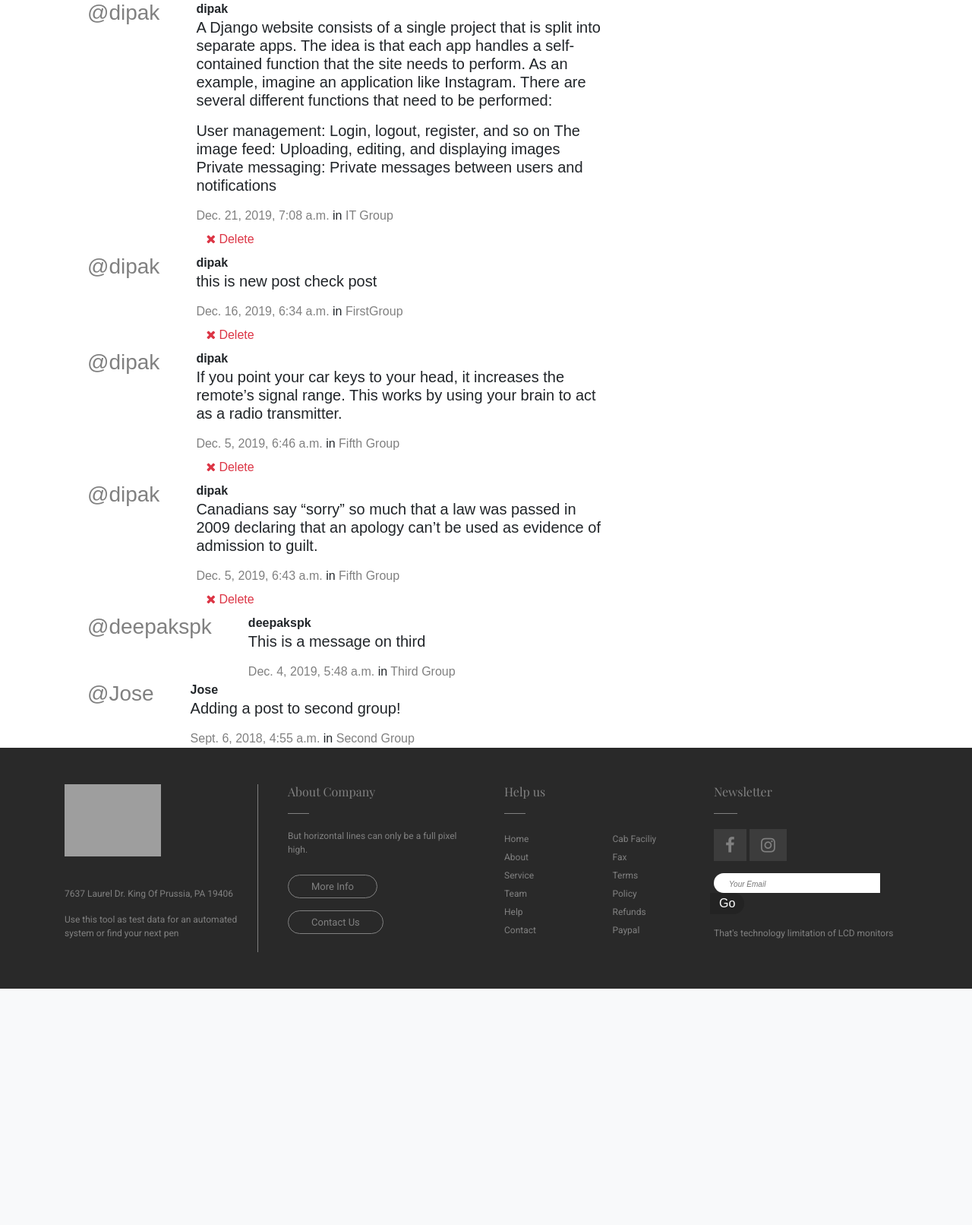
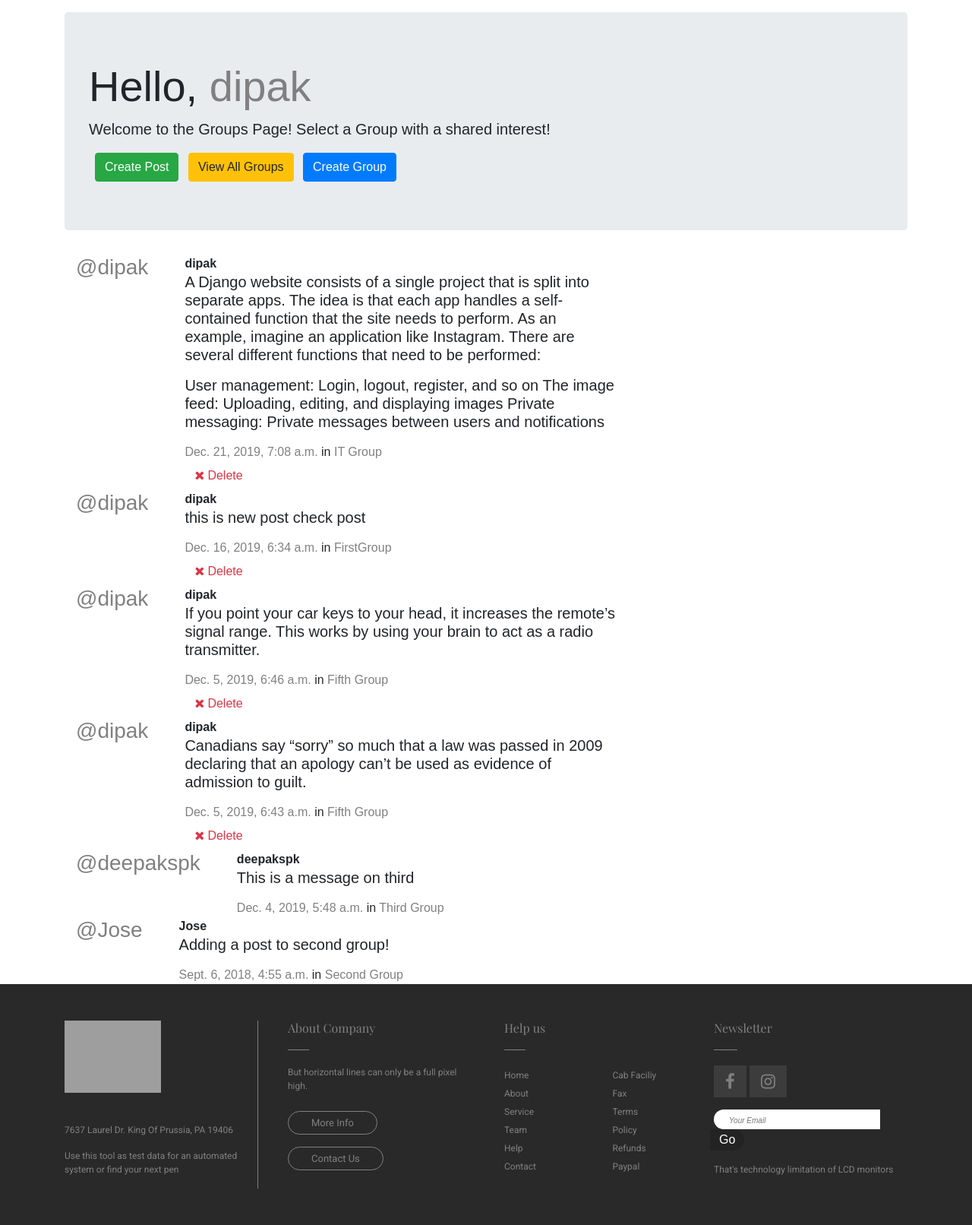
Before and after one commit to deepakspk/social, a Django app: page /posts/ in a window 1280 px wide. Shown: the part 80-1692 px from the top of the page at 76% size. Before the commit the page ends 1381 px from the top, so only its background shows below. Run offline with Django 3.2, Linux system fonts and the light colour scheme; a user stored in the database is signed in; data comes from the database, SQL or seed files in the repository; both versions use the stored data as it was after the commit; some libraries are stand-ins or nearby versions; grey boxes are pictures that could not be loaded.

Commit message:
second commit

```diff
--- a/posts/views.py
+++ b/posts/views.py
@@ -15,7 +15,7 @@ from django.contrib.auth import get_user_model
 User = get_user_model()
 
 class PostListView(SelectRelatedMixin, generic.ListView):
-    template_name = 'nursesApp/index.html'
+    template_name = 'index.html'
     model = models.Post
     select_related = ("user", "group")
     context_object_name = 'post_list'
@@ -24,6 +24,7 @@ class PostListView(SelectRelatedMixin, generic.ListView):
         return models.Post.objects.all()
 
 class PostList(SelectRelatedMixin, generic.ListView):
+    template_name = 'index.html'
     model = models.Post
     select_related = ("user", "group")
     context_object_name = 'post_list'
--- a/simplesocial/urls.py
+++ b/simplesocial/urls.py
@@ -15,15 +15,17 @@ Including another URLconf
 """
 from django.contrib import admin
 from django.urls import path, include
-from nursesApp import views
+# from nursesApp import views
+from posts import views
 from django.conf import settings
 from django.conf.urls.static import static
 
 urlpatterns = [
-    path('', views.IndexView.as_view(), name="index"),
+    path('', views.PostList.as_view(), name="index"),
+    path('allposts', views.PostList.as_view(), name="all"),
     path('admin/', admin.site.urls),
-    path('test/', views.TestPage.as_view(), name="test"),
-    path('thanks/', views.ThanksPage.as_view(), name="thanks"),
+    # path('test/', views.TestPage.as_view(), name="test"),
+    # path('thanks/', views.ThanksPage.as_view(), name="thanks"),
     path('nurses/', include("nursesApp.urls", namespace="nurses")),
     path('accounts/', include("accounts.urls", namespace="accounts")),
     path('accounts/', include("django.contrib.auth.urls")),
--- a/templates/index.html
+++ b/templates/index.html
@@ -1,36 +1,34 @@
-{% extends "base.html" %}
-  {% load staticfiles %}
-    {% block content %}
+{% extends "posts/post_base.html" %}
+{% load staticfiles %}
+{% block content %}<p></p>
+<div class="jumbotron">
+  <div class="content">
+		{% if user.is_authenticated %}
+		<h1 class="display-4">Hello, <a href="{% url 'posts:for_user' username=user.username %}">{{user.username }}</a>
+    </h1>
+    {% endif %}
 
-  <div class="jumbotron">
+	</div>
 
-    <h1 class="display-4">Welcome to Nurses App Page!!</h1>
-    <p class="lead">This is a simple hero unit, a simple jumbotron-style component for calling extra attention to featured content or information.</p>
+    {% if user.is_authenticated %}
+      <p class="lead">Welcome to the Groups Page! Select a Group with a shared interest!</p>
+      <a class="btn btn-success my-20 my-sm-0 ml-2" href="{% url 'posts:create' %}" class="btn btn-simple">Create Post</a>
+      <a class="btn btn-warning my-20 my-sm-0 ml-2" href="{% url 'groups:all' %}" class="btn btn-simple">View All Groups</a>
+      <a class="btn btn-primary my-20 my-sm-0 ml-2" href="{% url 'groups:create' %}" class="btn btn-simple">Create Group</a>
+    {% else %}
 
-    <a class="btn btn-primary btn-lg" href="{% url 'nursesApp:members' %}" role="button">Members</a>
-    <a class="btn btn-warning btn-lg" href="{% url 'nursesApp:contributors' %}" role="button">Contributors</a>
-    <a class="btn btn-success btn-lg" href="{% url 'nursesApp:winners' %}" role="button">Winners</a>
+    <h1 class="display-4">Please Login !!</h1>
+    <a class="btn btn-primary btn-lg" href="{% url 'accounts:login' %}" role="button">Login</a>
 
-  </div>
-  <p></p>
-
-  <div class="jumbotron">
-  <div class="container">
-    <h2 class="text-center"> New Members </h2>
-  <div class="row">
-    {% for member in members %}
-    <div class="col-sm-3">
-      <div class="card">
-        <img src="{{member.img.url}}" alt="" style="width:100%">
-        <p><a href="{% url 'nursesApp:memberDetail' pk=member.pk %}">{{member.name}}</a></p>
-        <p class="title">Added by: {{member.added_by}} </p>
-        <p>Joined on: {{member.joined_on}}</p>
-        <p><a class="btn btn-dark btn-block" href="{% url 'nursesApp:memberDetail' pk=member.pk %}" role="button">View Details</a></p>
-      </div>
-    </div>
-    {% endfor %}
-  </div>
-  </div>
+    {% endif %}
   </div>
 
-  {% endblock %}
+{% load humanize %}
+{% block post_content %}
+<div class="col-md-8">
+  {% for post in post_list %}
+  {% include "posts/_post.html" %}
+  {% endfor %}
+</div>
+{% endblock %}
+{% endblock %}
```
Also changed, not shown: db.sqlite3.
